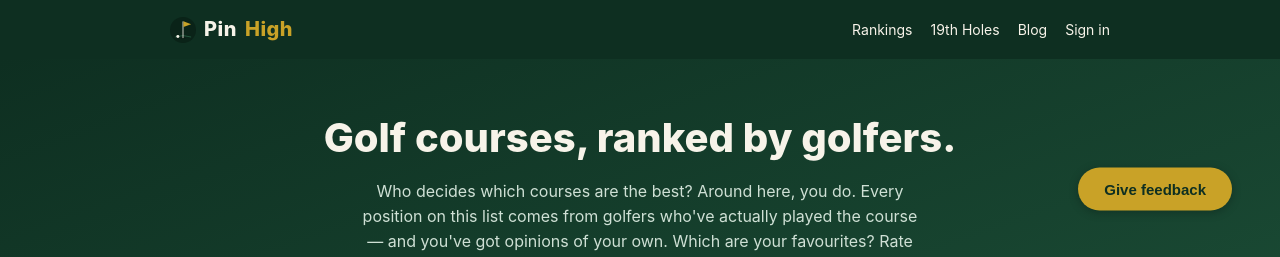
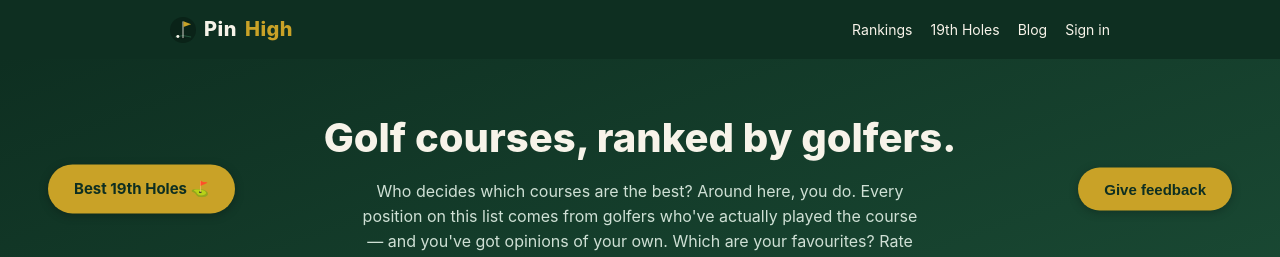
Before and after one commit to Stefanroodt/sa-golf-rankings, a Next.js app: page / in a window 1280 px wide. Shown: the top 257 px of the page. Built offline with nearby package versions, Linux system fonts and the light colour scheme; no server answers; the database is empty.

Commit message:
Gold 19th Holes CTA on hero left

```diff
--- a/app/globals.css
+++ b/app/globals.css
@@ -49,8 +49,16 @@ a { color: inherit; text-decoration: none; }
   cursor: pointer; box-shadow: 0 2px 10px rgba(0,0,0,.25);
 }
 .hero-feedback:hover { background: #d9b23a; }
+.hero-nineteenth {
+  position: absolute; left: 48px; top: 50%; transform: translateY(-50%);
+  display: inline-block; background: var(--gold); color: var(--green-deep);
+  font-size: 15px; font-weight: 700; padding: 13px 26px; border-radius: 28px;
+  cursor: pointer; box-shadow: 0 2px 10px rgba(0,0,0,.25);
+}
+.hero-nineteenth:hover { background: #d9b23a; }
 @media (max-width: 900px) {
   .hero-feedback { position: static; transform: none; margin-top: 18px; }
+  .hero-nineteenth { position: static; transform: none; margin-top: 12px; }
 }
 
 /* Modal */
--- a/app/page.js
+++ b/app/page.js
@@ -23,6 +23,9 @@ export default async function Home() {
             favourites? Rate them and have your say.
           </p>
           <FeedbackButton />
+          <Link href="/19th-holes" className="hero-nineteenth">
+            Best 19th Holes ⛳
+          </Link>
         </div>
       </section>
 
```
